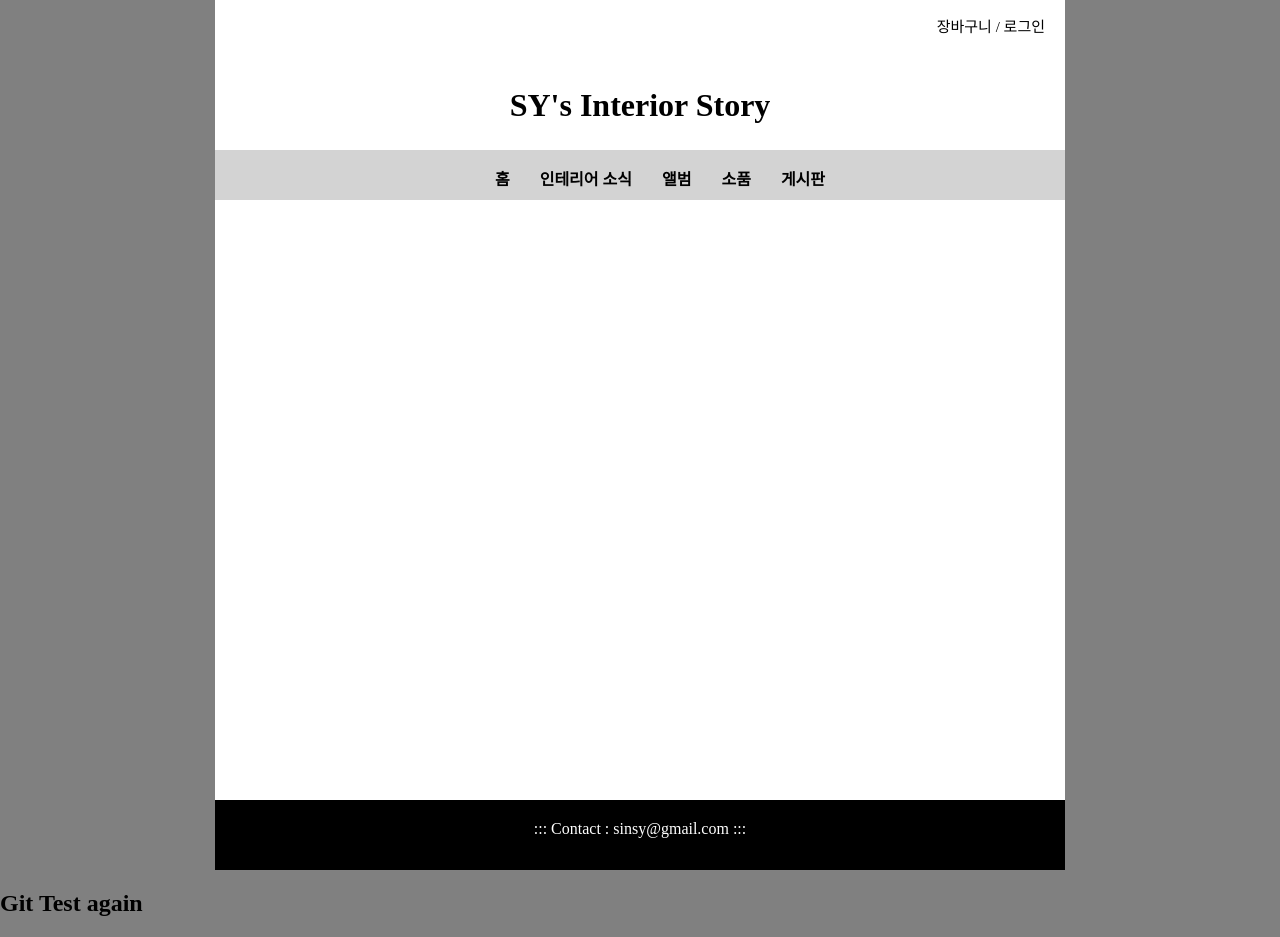
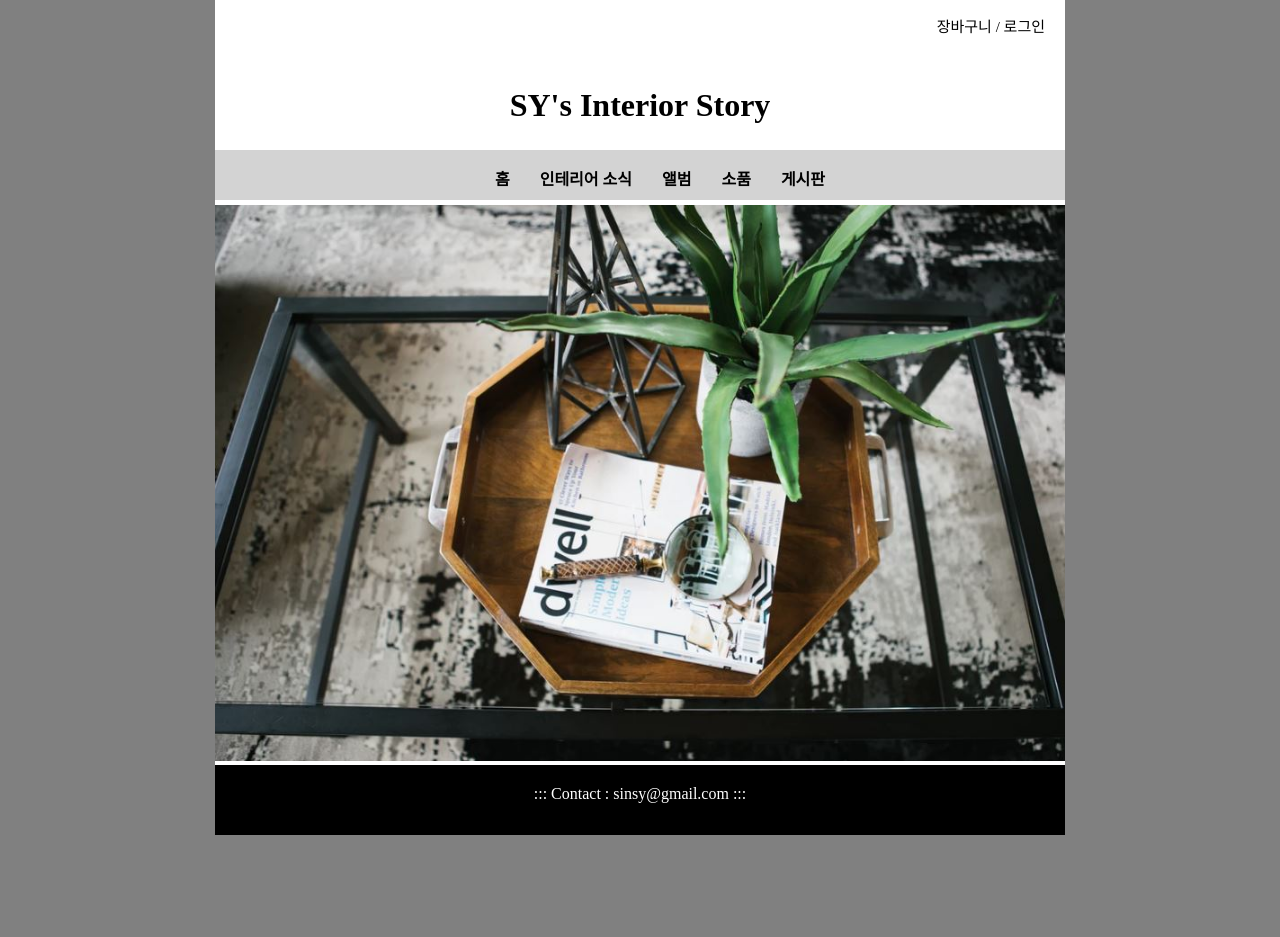
Before and after one commit to tpdudrns/git_project, a PHP site: page /project/main.php in a window 1280 px wide. After the commit the page ends 835 px from the top, so only its background shows below. Run offline with PHP 8.4, Linux system fonts and the light colour scheme.

Commit message:
메인화면 이미지 삽입 및 레이아웃 수정

```diff
--- a/project/css/style_home.css
+++ b/project/css/style_home.css
@@ -1,9 +1,9 @@
 
 body {margin: 0px; padding: 0px; background: gray;}
 
-ul {list-style:none; padding-left: 0px; margin-top: 0px;}
-li {text-align: right;}
-#login_area { height: 70px; float: right; font-size: 15px; padding-right: 20px; list-style:none;}
+ul {list-style:none; padding-left: 0px; margin-top: 20px; margin-bottom: 0px;}
+li {text-align: right; display: inline;}
+#login_area { height: 50px; float: right; font-size: 15px; padding-right: 20px; list-style:none;}
 
 .wrap { background: white; width: 850px; margin: 0px auto 0px auto}
 header {background: white; width: 100%; height: 150px; padding: 0.1px 0px 0px 0px;}
--- a/project/main.php
+++ b/project/main.php
@@ -29,7 +29,7 @@
     </header>
     <nav>
       <ul>
-        <li><a href = "main.php">홈</a></li>
+        <li><a href = "index.php">홈</a></li>
         <li><a href = "menu_intro.html" target="main_area">인테리어 소식</a></li>
         <li><a href = "menu_album.php">앨범</a></li>
         <li><a href = "page/product_board/menu_product.php" target="main_area">소품</a></li>
@@ -38,10 +38,13 @@
     </nav>
 
    <article>
+   <div class="main_image">
+      <img src="/git_project/project/images/main_pic.jpg" alt="" />
+    </div>
 <!--   <div class="main_image">
       <img src="images/main_pic.jpg" alt="" />
   </div> -->
-   <iframe name="main_area" src="" seamless="false" align="center" width="850px" height="600px" frameborder="0px"></iframe>
+   <!-- <iframe name="main_area" src="" seamless="false" align="center" width="850px" height="600px" frameborder="0px"></iframe> -->
    </article>
     <footer>
       ::: Contact : sinsy@gmail.com :::
@@ -67,9 +70,6 @@
   }
 </script>
 <body onload="javascript:openPopup('popup.html')">
-<h2>Git Test again</h2>
-
-
 
 </body>
 </html>
```
